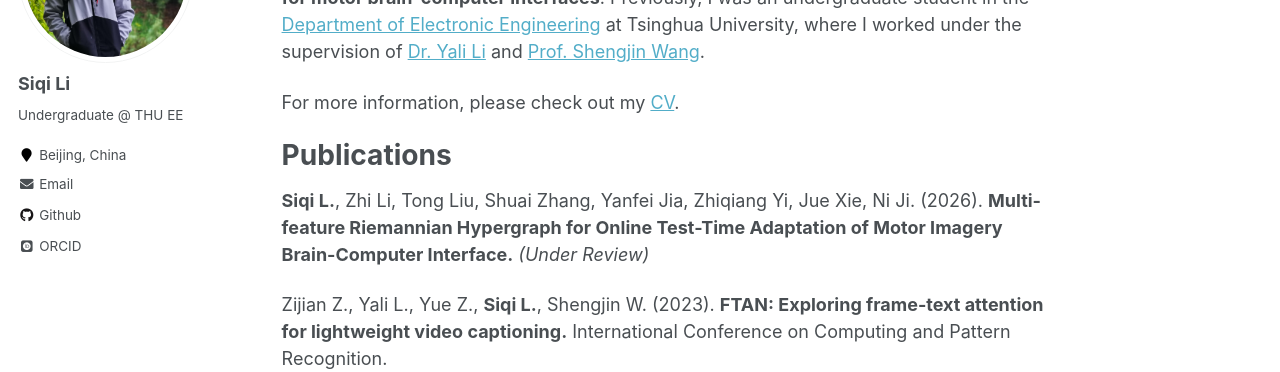
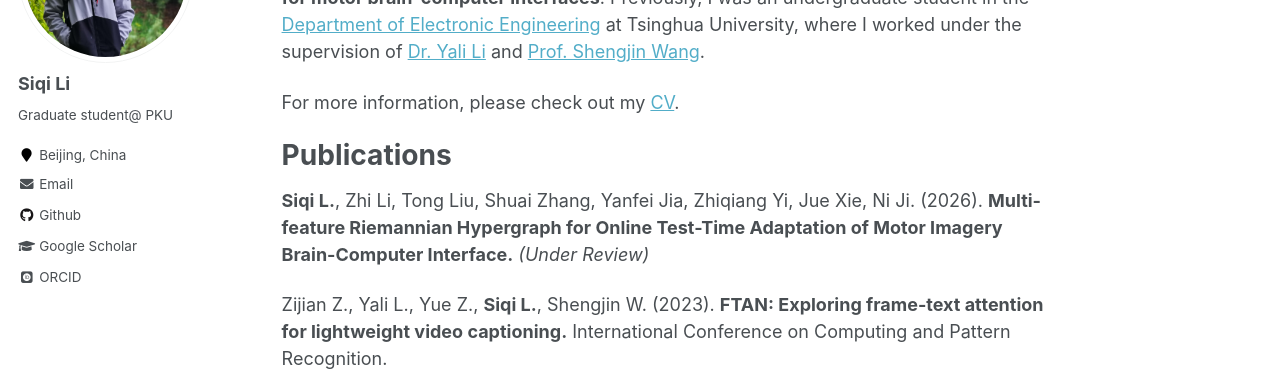
Before and after one commit to LSQamI/IamWho, a Jekyll site: the page built from _pages/about.md, in a window 1280 px wide. Shown: the part 230-602 px from the top of the page. Built offline with Jekyll 4.4.1, drawn with Linux system fonts in a browser that asks for light colours; some web fonts are replaced.

Commit message:
Update _config.yml

```diff
--- a/_config.yml
+++ b/_config.yml
@@ -82,12 +82,12 @@ analytics:
 author:
   name             : "Siqi Li"
   avatar           : "photo.jpg"
-  bio              : "Undergraduate @ THU EE"
+  bio              : "Graduate student@ PKU"
   location         : "Beijing, China"
   employer         :
   pubmed           : #"https://www.ncbi.nlm.nih.gov/pubmed/?term=john+snow"
-  googlescholar    : #"http://yourfullgooglescholarurl.com"
-  email            : "li-sq19@mails.tsinghua.edu.cn"
+  googlescholar    : "https://scholar.google.com/citations?user=j2lfGZMAAAAJ&hl=en"
+  email            : "lsq@stu.pku.edu.cn"
   researchgate     :  # example: "https://www.researchgate.net/profile/yourprofile"
   uri              :
   bitbucket        :
```
